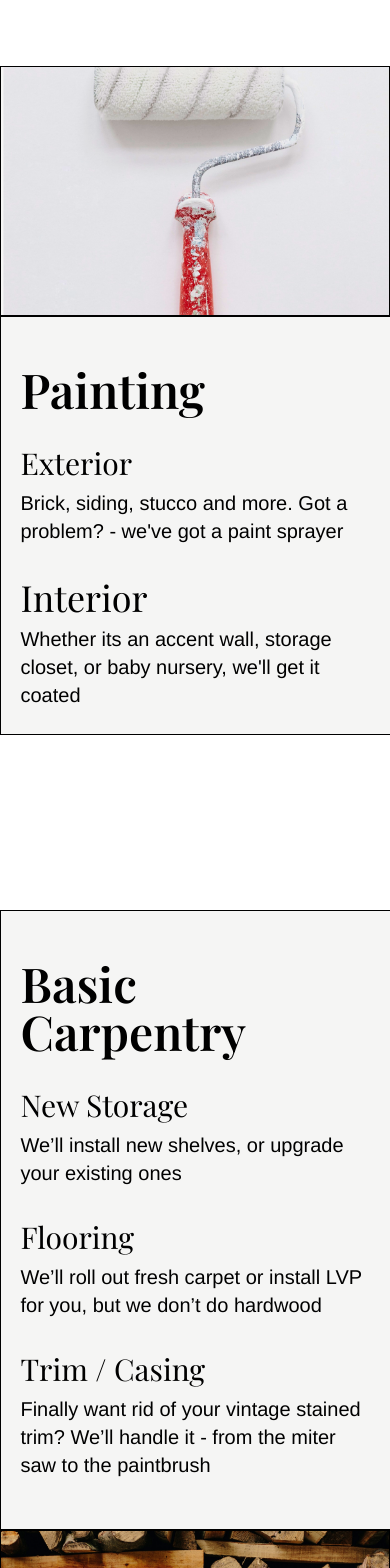
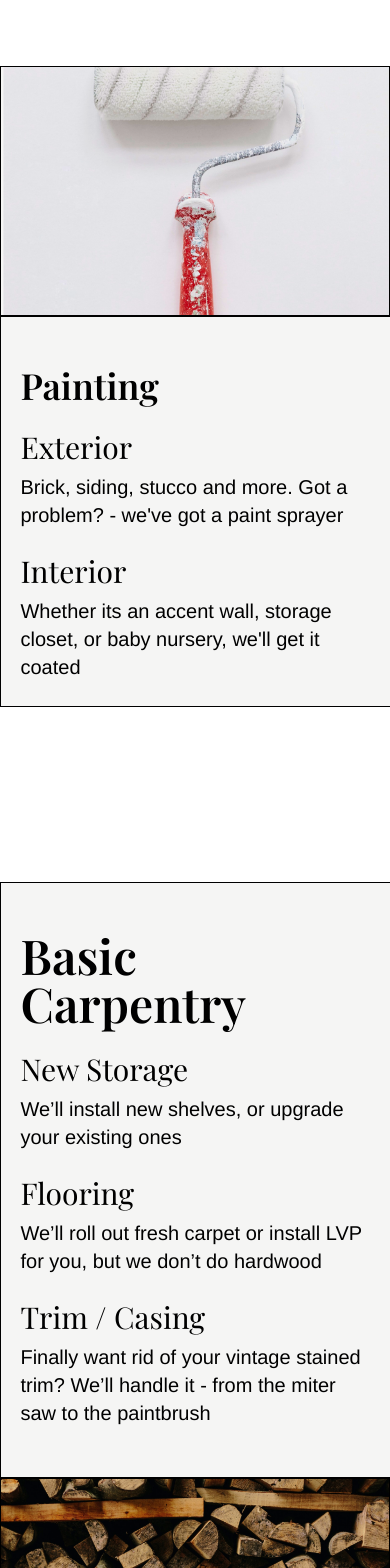
Before and after one commit to rrecalo/if-home-impro, a React (Create React App) app: page /services in a window 390 px wide. Shown: the part 432-2000 px from the top of the page. Built offline with nearby package versions, Linux system fonts and the light colour scheme; a web font is replaced by a local one.

Commit message:
Misc responsive fixes

```diff
--- a/src/App.css
+++ b/src/App.css
@@ -19,19 +19,16 @@ body{overflow-x:hidden !important;}
 }
 
 #hero_img{
-    width:100vw;
     height: 689px;
     background-size: 100%;
     background-repeat: no-repeat !important;
 }
 #contact_header_img{
-    width:100vw;
     background-size:cover;
     background-position: 50% 50%;
     background-repeat: no-repeat !important;
 }
 #about_header_img{
-    width:100vw;
     height: 200px;
     background-size:cover;
     background-position: 50% 50%;
--- a/src/App.js
+++ b/src/App.js
@@ -19,6 +19,7 @@ function App() {
   return (
     <>
     <Navbar />
+    <div className='2xl:w-[75%] 2xl:mx-auto 2xl:border-l 2xl:border-r 2xl:border-black'>
     <Routes>
     <Route path="/" element={<HomePage />} />
     <Route path="/about" element={<AboutPage />} />
@@ -29,6 +30,7 @@ function App() {
     <Route path="/tos" element={<TermsPage />} />
     <Route path="/*" element={<HomePage />} />
     </Routes>
+    </div>
     <Footer />
     <ScrollToTop />
     </>
--- a/src/Components/Pages/GalleryPage.jsx
+++ b/src/Components/Pages/GalleryPage.jsx
@@ -23,7 +23,7 @@ const GalleryPage = () => {
         Gallery
         </div>
         <div id='' className='mx-auto text-center text-3xl superlight_txt pt-2 text-white'>
-        A quick look at what our work looks like.
+        A quick look at what our work looks like
         </div>
       </div>
 
--- a/src/Components/Pages/HomePage.jsx
+++ b/src/Components/Pages/HomePage.jsx
@@ -15,17 +15,17 @@ const HomePage = () => {
         <div id="hero_img" className='flex flex-col border-black border-b justify-start items-center'
         style={{backgroundImage: `url(${hero_img})`}}>
             <div className='flex flex-col md:ml-[40%] ml-[5%]'>
-            <div id="title" className=''>
-            ILIE & FLORICA
+            <div id="title" className='mt-8 sm:mt-4'>
+                ILIE & FLORICA
             </div>
             <div id="subtitle" className=''>
-            Expert Home Improvements that you can afford
+                Expert Home Improvements that you can afford
             </div>
             <div className='flex justify-center'>
-            <Link to='/contact' className='sm:w-[50%] w-[75%]'>
-            <button id='cta_btn' className='ml-[0%] bg-black text-white light_txt mt-8 h-12 w-[100%] md:text-xl opacity-90 lg:text-2xl text-xl'>
-                Get Your Free Estimate
-            </button>
+            <Link to='/contact' className='sm:w-[50%] w-[75%] px-6 sm:px-2'>
+                <button id='cta_btn' className='ml-[0%] bg-black text-white light_txt mt-6 h-12 w-[100%] md:text-xl opacity-90 lg:text-2xl text-lg'>
+                    Book A Free Estimate
+                </button>
             </Link>
             </div>
 
--- a/src/Components/Pages/ServicesPage.jsx
+++ b/src/Components/Pages/ServicesPage.jsx
@@ -23,14 +23,14 @@ const ServicesPage = () => {
             </div>
             <div className='flex flex-col bg-stone-100 col-sp items-center justify-start sm:w-[50%] w-[100%] border-black border border-r-0 sm:pb-0 pb-[25px]'>
                 <div className='w-[90%] text-left'>
-                  <div className='sm:text-6xl text-5xl pfd font-semibold mt-12'>Painting</div>
-                    <div className='sm:text-4xl text-3xl pfd mt-8'>Exterior</div>
+                  <div className='sm:text-6xl text-4xl pfd font-semibold mt-12'>Painting</div>
+                    <div className='sm:text-4xl text-3xl pfd mt-6'>Exterior</div>
                       <div className='sm:text-2xl text-xl light_txt hvn mt-2'>
                       Brick, siding, stucco and more.
                       Got a problem? - we've got a paint sprayer
                       </div>
 
-                  <div className='text-4xl pfd mt-8'>Interior</div>
+                  <div className='text-3xl pfd mt-6'>Interior</div>
                     <div className='sm:text-2xl text-xl light_txt hvn mt-2'>
                     Whether its an accent wall, storage closet, or baby nursery, we'll get it coated
                   </div>
@@ -46,17 +46,17 @@ const ServicesPage = () => {
                 <div className='w-[90%] text-left'>
                   <div className='sm:text-6xl text-5xl pfd font-semibold mt-12'>Basic Carpentry</div>
 
-                  <div className='sm:text-4xl text-3xl pfd mt-8'>New Storage</div>
+                  <div className='sm:text-4xl text-3xl pfd mt-6'>New Storage</div>
                     <div className='sm:text-2xl text-xl light_txt hvn mt-2'>
                     We’ll install new shelves, or upgrade your existing ones
                     </div>
 
-                    <div className='sm:text-4xl text-3xl pfd mt-8'>Flooring</div>
+                    <div className='sm:text-4xl text-3xl pfd mt-6'>Flooring</div>
                     <div className='sm:text-2xl text-xl light_txt hvn mt-2'>
                     We’ll roll out fresh carpet or install LVP for you, but we don’t do hardwood
                     </div>
 
-                    <div className='sm:text-4xl text-3xl pfd mt-8'>Trim / Casing</div>
+                    <div className='sm:text-4xl text-3xl pfd mt-6'>Trim / Casing</div>
                     <div className='sm:text-2xl text-xl light_txt hvn mt-2'>
                     Finally want rid of your vintage stained trim? We’ll handle it - from the miter saw to the paintbrush
                     </div>
@@ -78,12 +78,12 @@ const ServicesPage = () => {
             <div className='flex flex-col bg-stone-100 col-sp items-center justify-start sm:w-[50%] w-[100%] border-black border border-r-0 sm:pb-0 pb-[25px]'>
                 <div className='w-[90%] text-left'>
                   <div className='sm:text-6xl text-5xl pfd font-semibold mt-12'>Tile Work</div>
-                    <div className='sm:text-4xl text-3xl pfd mt-8'>Backsplash</div>
+                    <div className='sm:text-4xl text-3xl pfd mt-6'>Backsplash</div>
                       <div className='sm:text-2xl text-xl light_txt hvn mt-2'>
                       Give your kitchen a revitalized look with a newly tiled backsplash
                       </div>
 
-                  <div className='sm:text-4xl text-3xl pfd mt-8'>Bathroom tile</div>
+                  <div className='sm:text-4xl text-3xl pfd mt-6'>Bathroom tile</div>
                     <div className='sm:text-2xl text-xl light_txt hvn mt-2'>
                     As custom as you want, we’ll install bathroom tiles from floor to ceiling (showers too)
                   </div>
```
Also changed, not shown: 1 other file (tests, documents, lock files or other folders).
